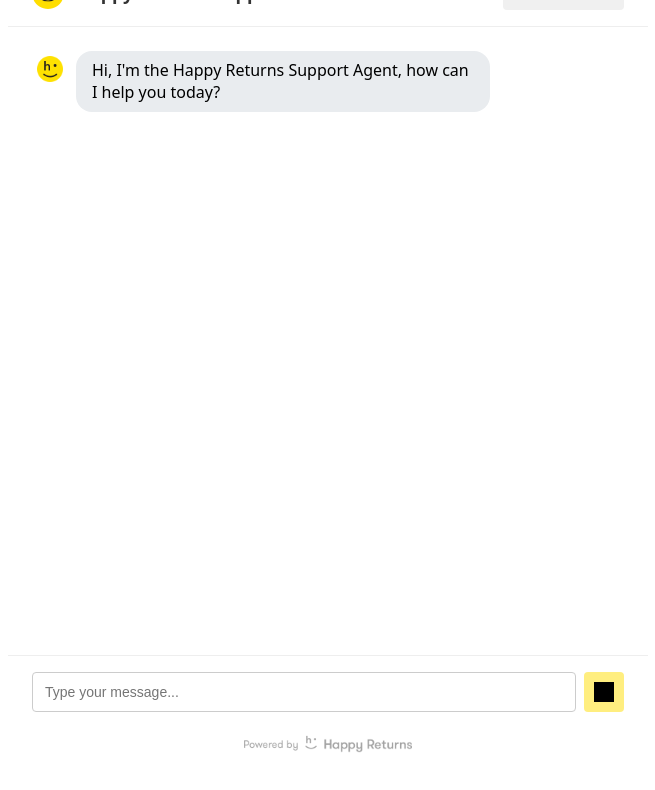
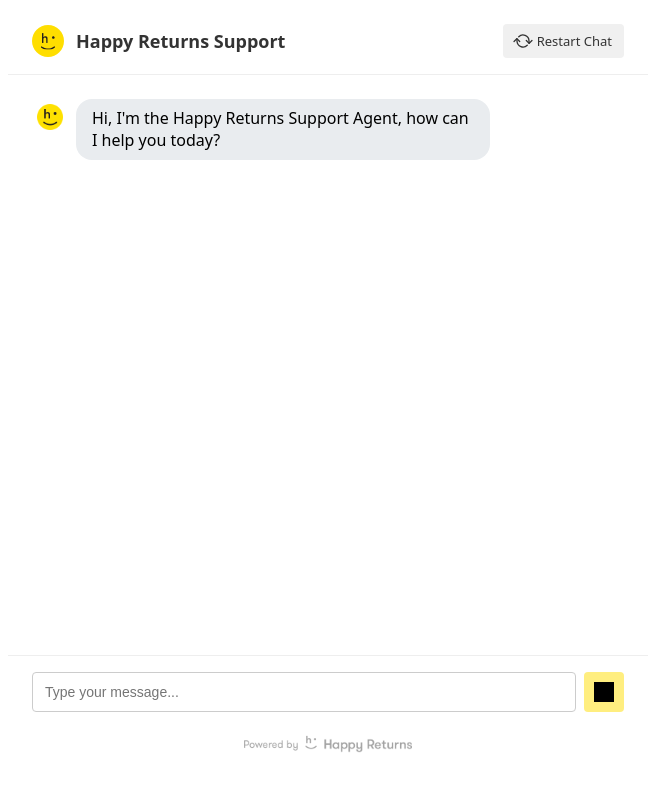
Before and after one commit to zhaoliu4/hack-2025-cx-chatbot, a React (Vite) app in the folder chatbot/: page / in a window 1280 px wide. Shown: the top 790 px of the page, without its empty margins (312-967 px from the left). Built offline with nearby package versions, Linux system fonts and the light colour scheme; grey boxes are pictures that could not be loaded.

Commit message:
Fix chatbox UI header

```diff
--- a/chatbot/src/components/ChatBox.css
+++ b/chatbot/src/components/ChatBox.css
@@ -1,8 +1,8 @@
 .chat-box {
   width: 100%;
-  height: 100vh;
+  height: calc(100vh - 48px);
   max-width: 50%;
-  margin: 0 auto 24px auto;
+  margin: 24px auto;
   border: none;
   border-radius: 0;
   padding: 0;
@@ -19,6 +19,9 @@
   justify-content: space-between;
   padding: 16px 24px;
   border-bottom: 1px solid #eee;
+  width: 100%;
+  background-color: #FFFFFF;
+  position: relative;
 }
 
 .header-left {
@@ -30,6 +33,7 @@
 .header-logo {
   width: 32px;
   height: 32px;
+  display: block;
 }
 
 .header-title {
@@ -37,6 +41,7 @@
   font-size: 18px;
   color: #333;
   font-weight: 700;
+  white-space: nowrap;
 }
 
 .messages-container {
```
